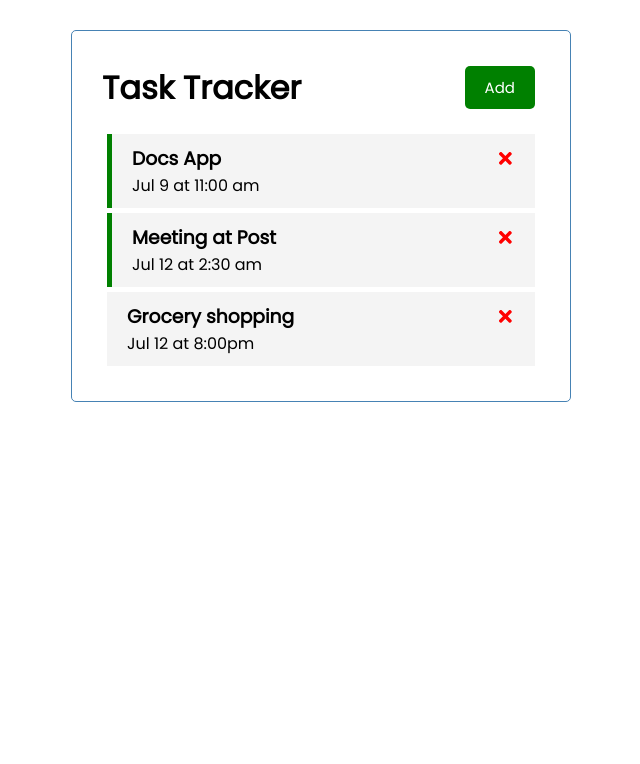
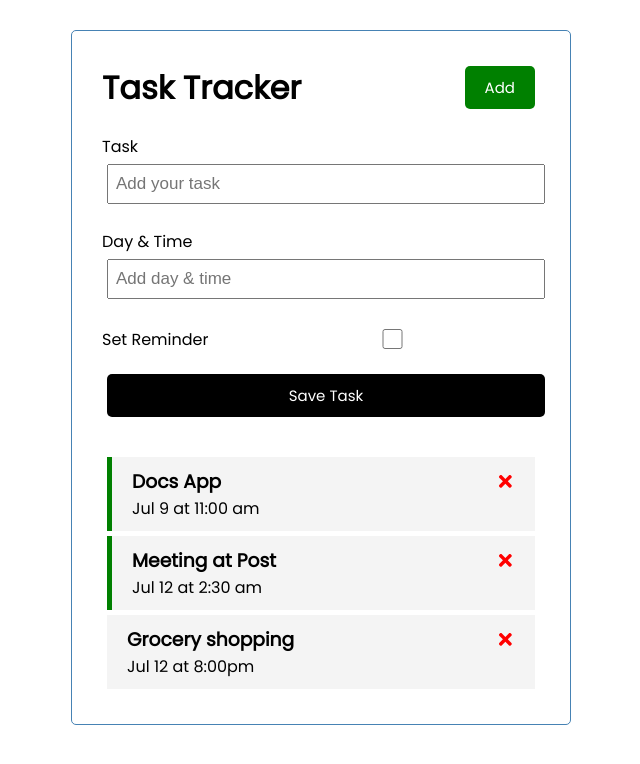
Before and after one commit to AmaPal09/react-task-tracker, a React (Create React App) app: page / in a window 1280 px wide. Shown: the top 764 px of the page, without its empty margins (319-959 px from the left). Built offline with nearby package versions, Linux system fonts and the light colour scheme; the HTML template or start-up script is replaced by a standard one.

Commit message:
FEAT: Add input form
Create a new form to take task input
Add the form to App to be displayed on homepage

```diff
--- a/src/App.js
+++ b/src/App.js
@@ -4,6 +4,7 @@
 
 import Header from './components/header/header.component';
 import Tasks from './components/tasks/tasks.component';
+import AddTaskForm from './components/add-task-form/add-task-form. component';
 
 
 function App() {
@@ -47,6 +48,7 @@
   return (
     <div className="container">
         <Header title='Task Tracker'/>
+        <AddTaskForm />
         {taskList.length > 0 ?
             (<Tasks
                 taskList={taskList}
--- /dev/null
+++ b/src/components/add-task-form/add-task-form. component.jsx
@@ -0,0 +1,23 @@
+//add-task-form.component.jsx
+
+const AddTaskForm = () => {
+    return (
+        <form className="add-form">
+            <div className="form-control">
+                <label>Task</label>
+                <input type="text" placeholder="Add your task" />
+            </div>
+            <div className="form-control">
+                <label>Day & Time</label>
+                <input type="text" placeholder="Add day & time" />
+            </div>
+            <div className="form-control form-control-check">
+                <label>Set Reminder</label>
+                <input type="checkbox" />
+            </div>
+            <input type="submit" value="Save Task" className="btn btn-block" />
+        </form>
+    )
+};
+
+export default AddTaskForm;
```
